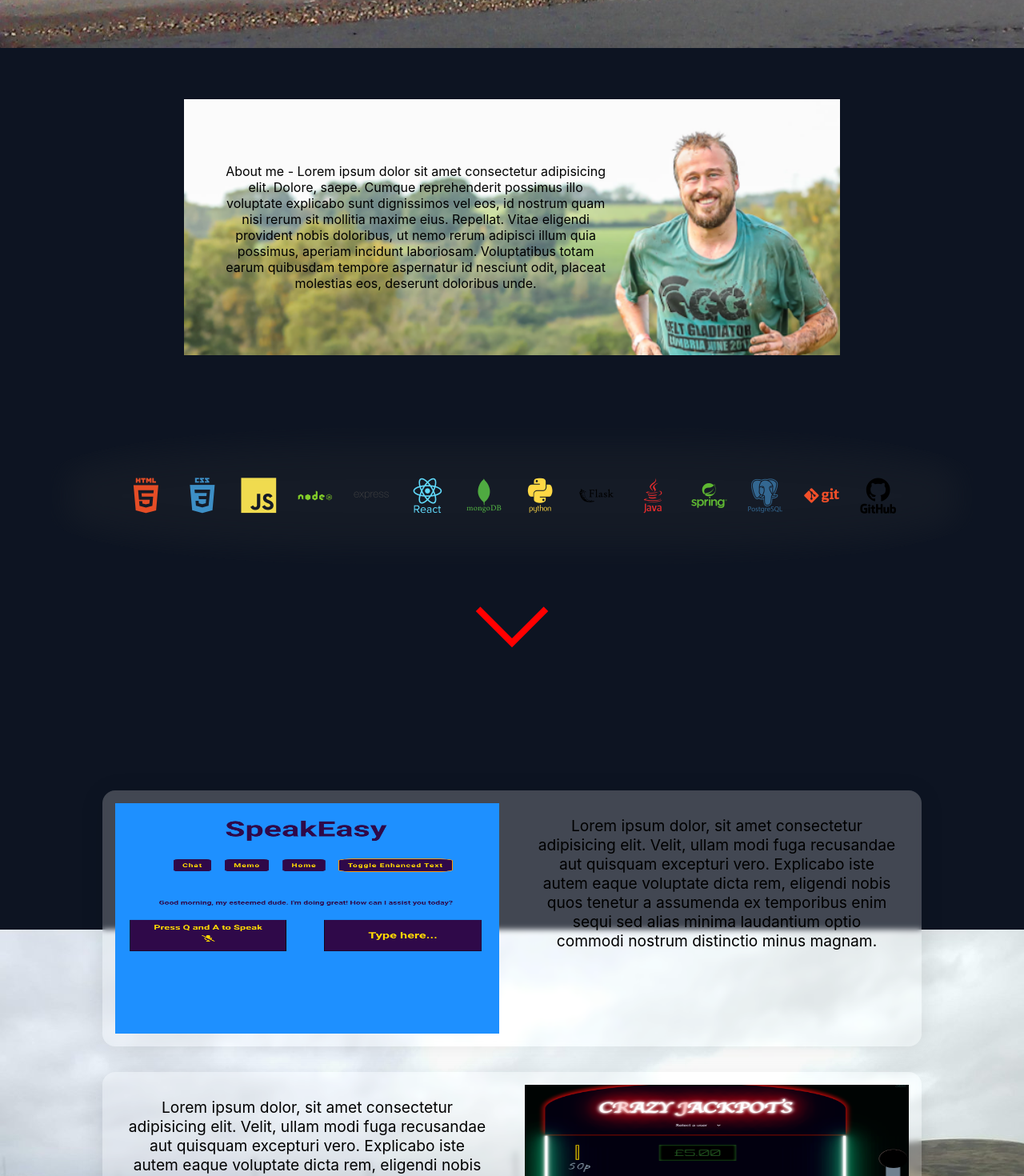
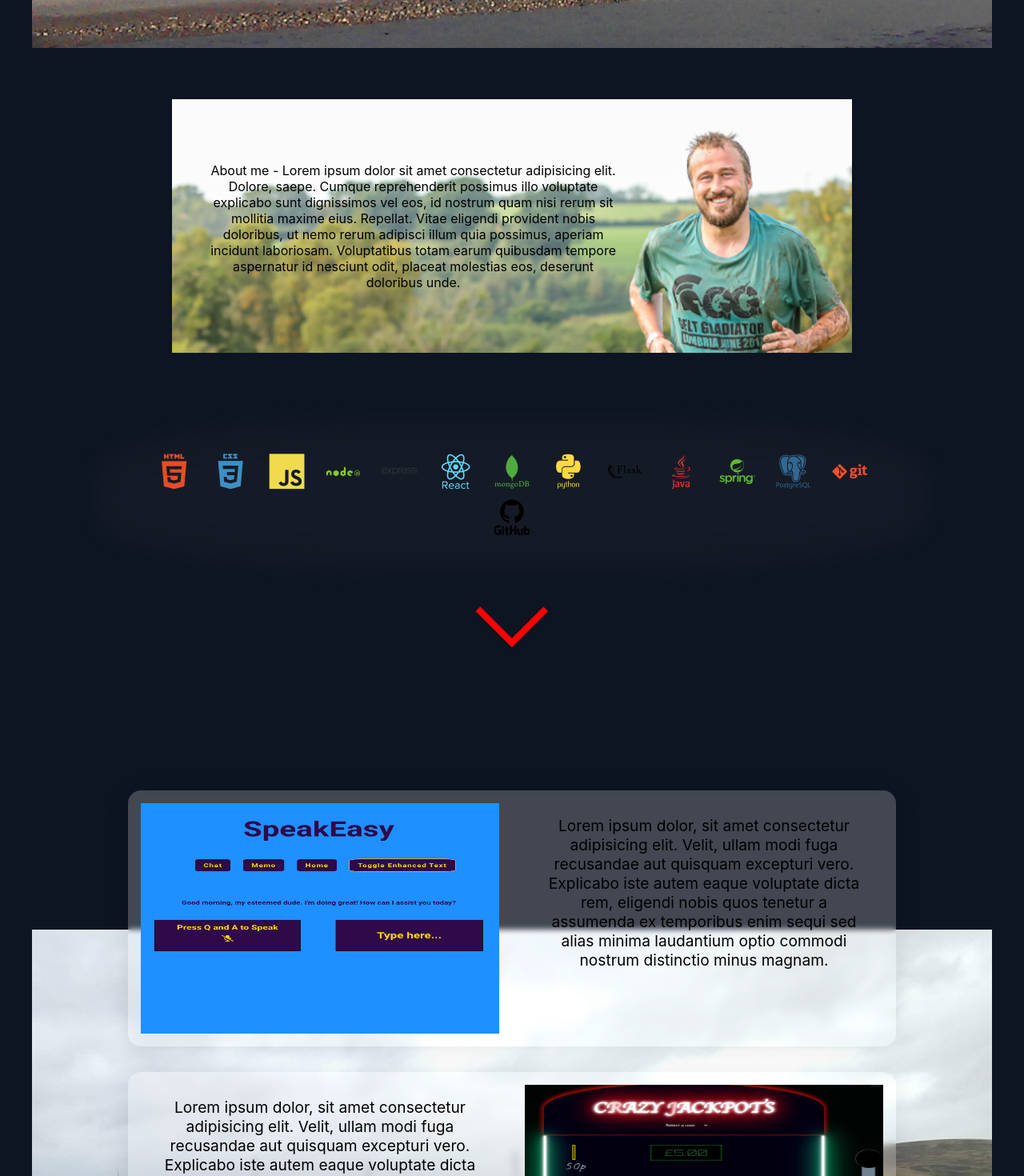
Before and after one commit to PaulHenstridge/portfolio, a React (Create React App) app in the folder client/: page / in a window 1280 px wide. Shown: the part 740-2210 px from the top of the page at 80% size. Built offline with nearby package versions, Linux system fonts and the light colour scheme.

Commit message:
more responsive fun

```diff
--- a/client/src/App.css
+++ b/client/src/App.css
@@ -9,4 +9,5 @@
 
 .App {
     text-align: center;
+    background-color: rgb(13, 20, 34);
 }
--- a/client/src/App.js
+++ b/client/src/App.js
@@ -1,7 +1,7 @@
 import './App.css';
 
 import React, { useState, useEffect, useSyncExternalStore } from 'react';
-
+import styled from "styled-components"
 import Waiting from './components/Waiting';
 import HeroHeader from './components/HeroHeader';
 import AboutMe from './components/AboutMe';
@@ -10,6 +10,11 @@ import Contact from './components/Contact';
 import Experience from './components/Experience';
 import ScrollNav from './components/ScrollNav';
 import Footer from './components/Footer';
+
+const MaxWidthContainer = styled.div`
+    max-width:1200px;
+    margin: 0 auto;
+`
 
 function App() {
 
@@ -33,12 +38,15 @@ function App() {
 
         <div className="App">
             {<ScrollNav show={showNav} />}
+            <MaxWidthContainer>
                 <HeroHeader />
                 <AboutMe />
                 <Projects />
                 <Experience />
                 <Contact />
                 <Footer />
+            </MaxWidthContainer>
+
         </div>
     );
 }
--- a/client/src/components/AboutMe.js
+++ b/client/src/components/AboutMe.js
@@ -27,7 +27,7 @@ const InnerContainer = styled.div`
     background-size: cover;
     background-position: right;
     margin-bottom:4rem;
-    max-width:820px;
+    max-width:850px;
 
 `
 
--- a/client/src/components/Projects.js
+++ b/client/src/components/Projects.js
@@ -28,18 +28,39 @@ const ProjectPanel = styled.article`
     z-index:6;
     margin-bottom:2rem;
     display:flex;
+    @media(max-width:650px){
+        flex-direction:column;
+        height:min-content;
+    }
     justify-content: space-between;
+    background: rgba(255, 255, 255, 0.22);
+    border-radius: 16px;
+    box-shadow: 0 4px 30px rgba(0, 0, 0, 0.1);
+    backdrop-filter: blur(3.6px);
+    -webkit-backdrop-filter: blur(3.6px);
+
     & > img{
-        width: 100%;
-        max-width: 25%;
-        min-width:50%;
-        height: auto;
+        /* width: 100%; */
+        max-width: 50%;
+        aspect-ratio:1;
+        @media(max-width:650px){
+            max-width:80%;
+            max-height:80%;
+            margin:0 auto;
+        }
+        /* min-width:50%; */
+        /* height: auto; */
         padding:1rem;
     }
 
     & > p {
         padding: 2rem;
-        font-size: 0.6rem;
+        font-size: 0.8rem;
+
+        @media(max-width:650px){
+            order:1;
+        }
+
         @media (min-width:580px) {
             font-size:0.8rem;
         }
@@ -52,17 +73,7 @@ const ProjectPanel = styled.article`
         @media (min-width:1880px) {
             font-size:1.6rem;
         }
-
-
     }
-
-
-    background: rgba(255, 255, 255, 0.22);
-    border-radius: 16px;
-    box-shadow: 0 4px 30px rgba(0, 0, 0, 0.1);
-    backdrop-filter: blur(3.6px);
-    -webkit-backdrop-filter: blur(3.6px);
-
 `
 
 const Projects = () => {
--- a/client/src/components/ScrollNav.js
+++ b/client/src/components/ScrollNav.js
@@ -1,3 +1,5 @@
+import React, { useState, useEffect } from 'react';
+
 import styled from "styled-components";
 import { Link as ScrollLink } from 'react-scroll';
 
@@ -15,6 +17,7 @@ const ScrollNavWrapper = styled.nav`
     justify-content: space-between;
     opacity: ${props => props.show ? 1 : 0};
     transition: opacity 0.8s ease;
+    margin-right: ${props => props.marginRight};
 `
 const StyledNavLink = styled(ScrollLink)`
     background-color: white;
@@ -22,9 +25,6 @@ const StyledNavLink = styled(ScrollLink)`
     border-radius:50%;
     width:1rem;
     height: 1rem;
-
-
-
 
     &.active {
         background-color: red;
@@ -74,8 +74,25 @@ const NavLink = ({ to, children }) => (
 );
 
 const ScrollNav = ({ show }) => {
+
+    const [windowWidth, setWindowWidth] = useState(window.innerWidth);
+
+    //managing nav position
+    useEffect(() => {
+        const handleResize = () => {
+            setWindowWidth(window.innerWidth);
+        };
+
+        window.addEventListener('resize', handleResize);
+        // cleanup
+        return () => window.removeEventListener('resize', handleResize);
+    }, []);
+
+    const navMarginRight = windowWidth > 1320 ? ((windowWidth - 1320) / 4) + "px" : "0px";
+
+
     return (
-        <ScrollNavWrapper show={show}>
+        <ScrollNavWrapper show={show} marginRight={navMarginRight}>
             <NavLink to="aboutme" >About</NavLink>
             <NavLink to="projects" >Projects</NavLink>
             <NavLink to="experience" >Experience</NavLink>
```
Lines whose indentation alone changed are shown as unchanged.
